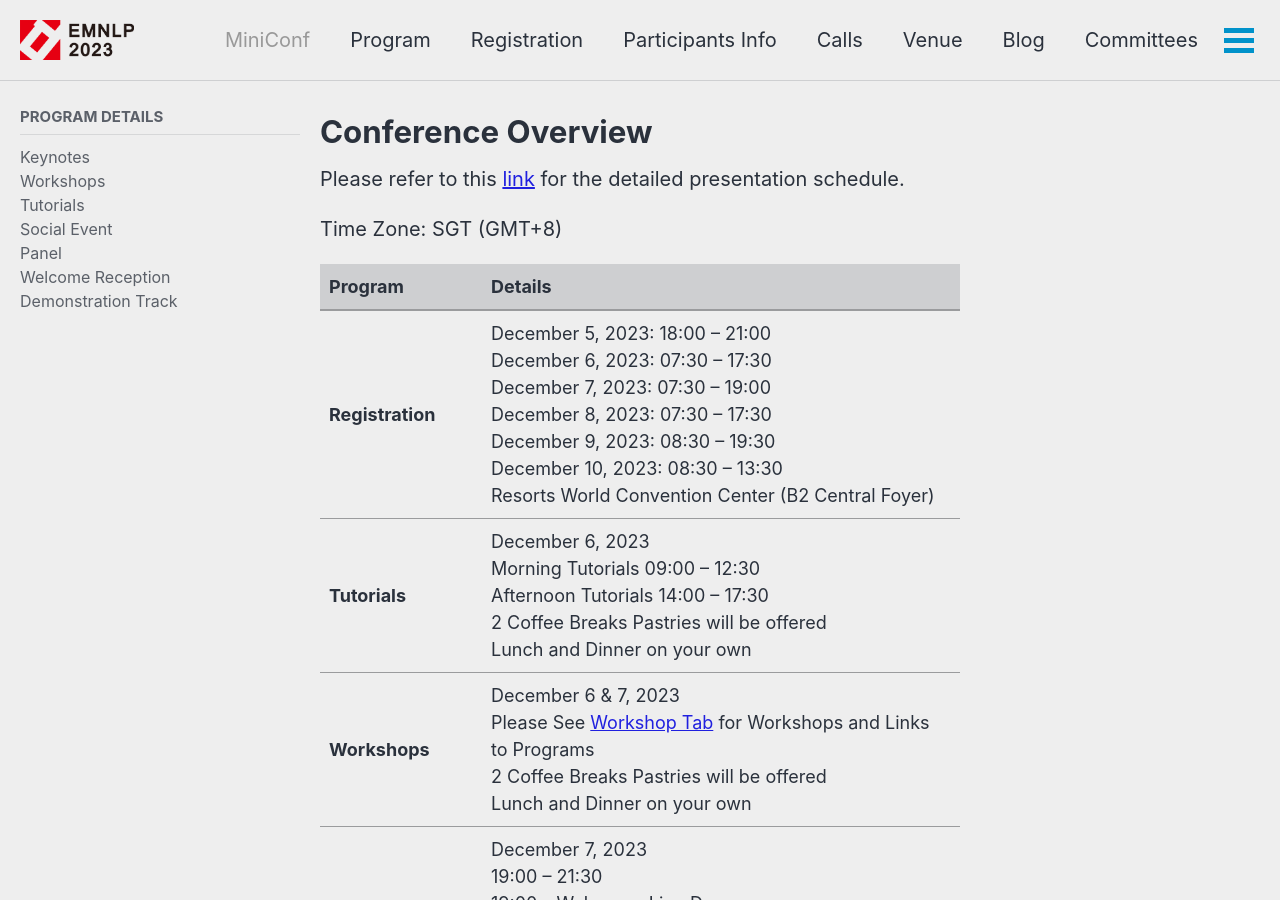
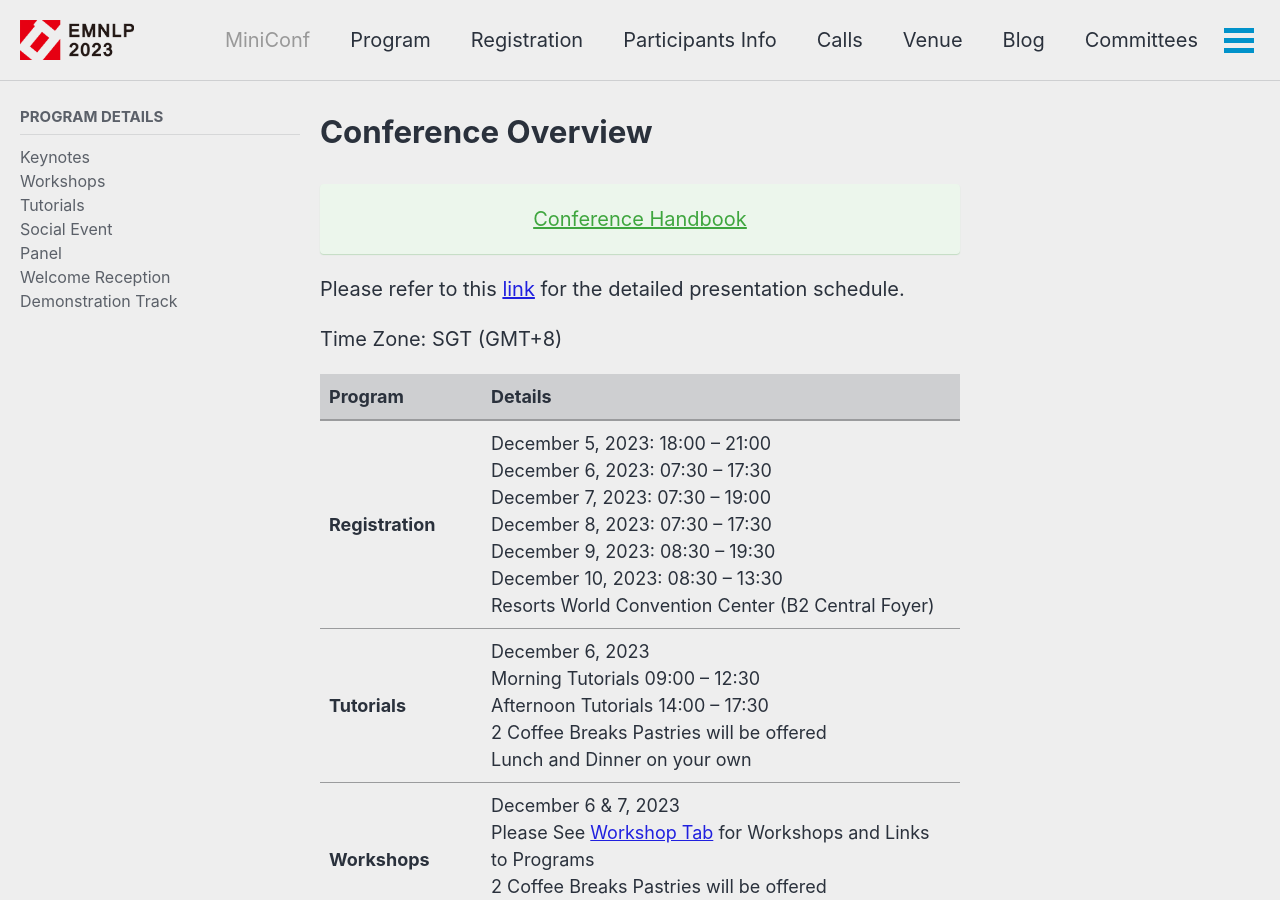
Before and after one commit to acl-org/emnlp-2023, a Jekyll site: the page built from _pages/program/program.md, in a window 1280 px wide and 900 px high. Built offline with Jekyll 4.4.1, drawn with Linux system fonts in a browser that asks for light colours; cached includes are drawn as plain includes; nearby versions of some CDN libraries.

Commit message:
Update program.md

```diff
--- a/_pages/program/program.md
+++ b/_pages/program/program.md
@@ -8,6 +8,8 @@ sidebar:
     nav: program
 ---
 
+[Conference Handbook](https://drive.google.com/drive/folders/1qdrbizsqCpJ2M_XI2MUcCQ_9TbuH4L9l?usp=drive_link)
+{: .text-center .notice--success}
 
 Please refer to this [link](https://docs.google.com/spreadsheets/d/1CB9fsADV_U2Dce6Pe47AT-OlmyTOXkEmYqEqt8RMH5c/edit#gid=1086044152)  for the detailed presentation schedule.
 
```
